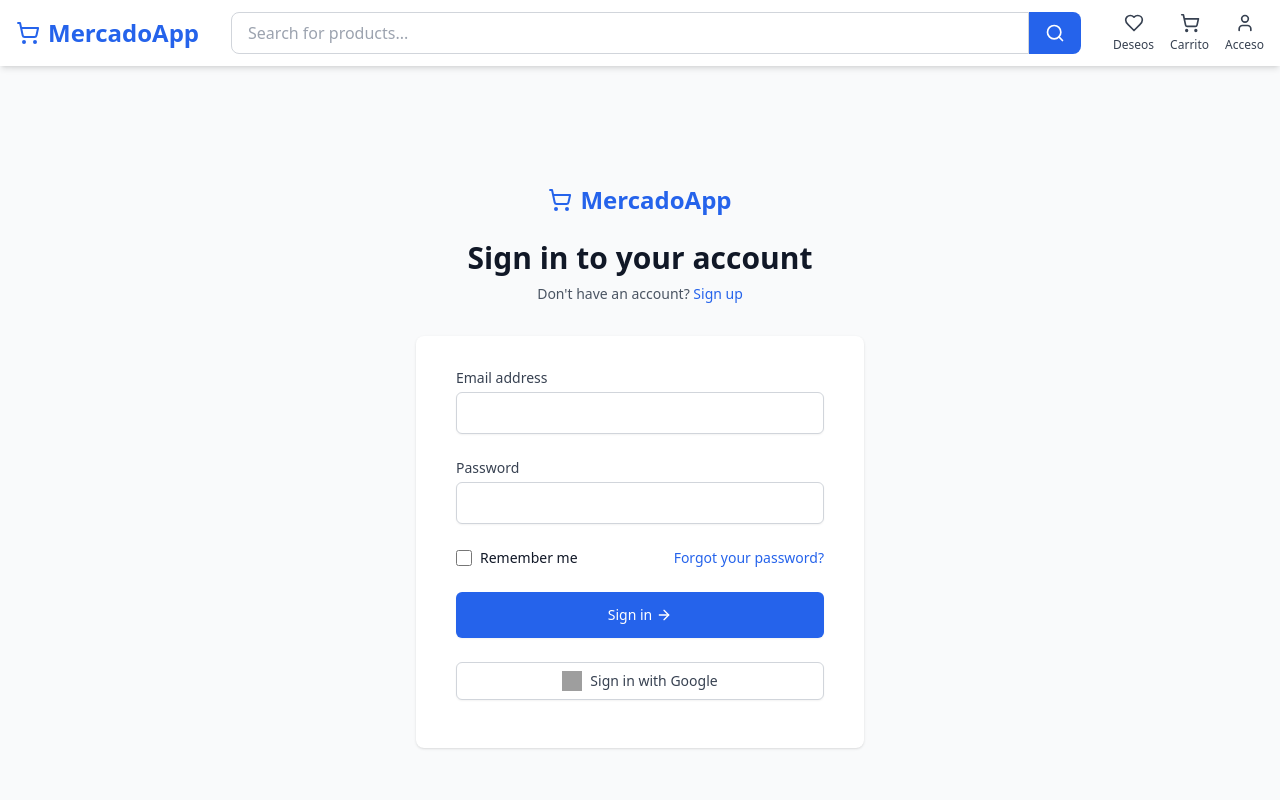
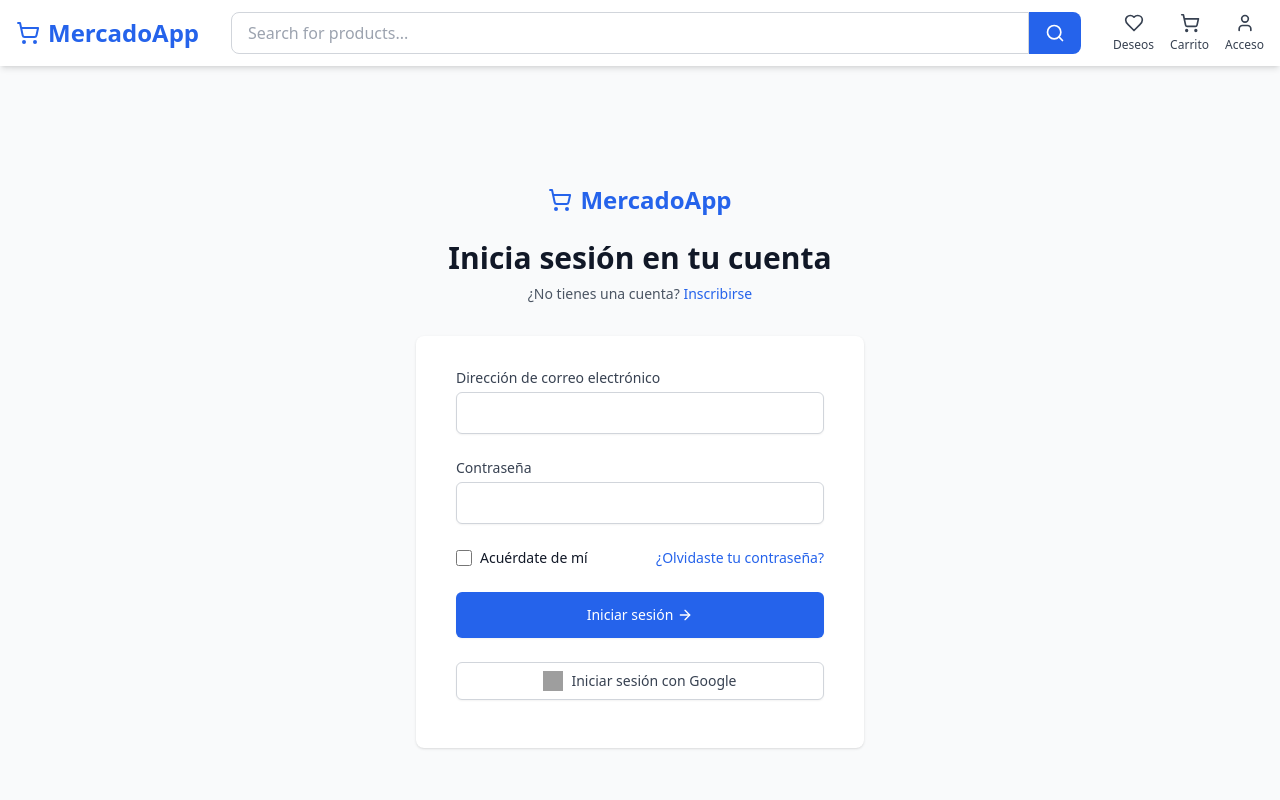
Before and after one commit to stringifystudio/pru_empr, a React (Vite) app: page /login in a window 1280 px wide. Shown: the top 800 px of the page. Built offline with nearby package versions, Linux system fonts and the light colour scheme; grey boxes are pictures that could not be loaded.

Commit message:
Update LoginPage.tsx

```diff
--- a/src/pages/LoginPage.tsx
+++ b/src/pages/LoginPage.tsx
@@ -36,7 +36,7 @@ const LoginPage: React.FC = () => {
       }
     } catch (error: any) {
       console.error('Authentication error:', error);
-      setError(error?.message || 'Invalid login credentials. Please check your email and password.');
+      setError(error?.message || 'Credenciales de inicio de sesión no válidas. Por favor, revise su correo electrónico y contraseña.');
     } finally {
       setIsLoading(false);
     }
@@ -51,10 +51,10 @@ const LoginPage: React.FC = () => {
         </Link>
         <h2 className="mt-6 text-center text-3xl font-extrabold text-gray-900">
           {isResetPassword
-            ? 'Reset your password'
+            ? 'Restablece tu contraseña'
             : isLogin
-              ? 'Sign in to your account'
-              : 'Create a new account'}
+              ? 'Inicia sesión en tu cuenta'
+              : 'Crea una nueva cuenta'}
         </h2>
         <p className="mt-2 text-center text-sm text-gray-600">
           {isResetPassword ? (
@@ -62,11 +62,11 @@ const LoginPage: React.FC = () => {
               onClick={() => setIsResetPassword(false)}
               className="font-medium text-blue-600 hover:text-blue-500"
             >
-              Back to sign in
+              Volver para iniciar sesión
             </button>
           ) : (
             <>
-              {isLogin ? "Don't have an account?" : "Already have an account?"}{' '}
+              {isLogin ? "¿No tienes una cuenta?" : "¿Ya tienes una cuenta?"}{' '}
               <button
                 onClick={() => {
                   setIsLogin(!isLogin);
@@ -74,7 +74,7 @@ const LoginPage: React.FC = () => {
                 }}
                 className="font-medium text-blue-600 hover:text-blue-500"
               >
-                {isLogin ? 'Sign up' : 'Sign in'}
+                {isLogin ? 'Inscribirse' : 'Iniciar sesión'}
               </button>
             </>
           )}
@@ -94,7 +94,7 @@ const LoginPage: React.FC = () => {
             {!isLogin && !isResetPassword && (
               <div>
                 <label htmlFor="fullName" className="block text-sm font-medium text-gray-700">
-                  Full Name
+                  Nombre completo
                 </label>
                 <div className="mt-1">
                   <input
@@ -112,7 +112,7 @@ const LoginPage: React.FC = () => {
 
             <div>
               <label htmlFor="email" className="block text-sm font-medium text-gray-700">
-                Email address
+                Dirección de correo electrónico
               </label>
               <div className="mt-1">
                 <input
@@ -131,7 +131,7 @@ const LoginPage: React.FC = () => {
             {!isResetPassword && (
               <div>
                 <label htmlFor="password" className="block text-sm font-medium text-gray-700">
-                  Password
+                  Contraseña
                 </label>
                 <div className="mt-1">
                   <input
@@ -158,7 +158,7 @@ const LoginPage: React.FC = () => {
                     className="h-4 w-4 text-blue-600 focus:ring-blue-500 border-gray-300 rounded"
                   />
                   <label htmlFor="remember_me" className="ml-2 block text-sm text-gray-900">
-                    Remember me
+                    Acuérdate de mí
                   </label>
                 </div>
 
@@ -171,7 +171,7 @@ const LoginPage: React.FC = () => {
                     }}
                     className="font-medium text-blue-600 hover:text-blue-500"
                   >
-                    Forgot your password?
+                    ¿Olvidaste tu contraseña?
                   </button>
                 </div>
               </div>
@@ -189,18 +189,18 @@ const LoginPage: React.FC = () => {
                       <circle className="opacity-25" cx="12" cy="12" r="10" stroke="currentColor" strokeWidth="4"></circle>
                       <path className="opacity-75" fill="currentColor" d="M4 12a8 8 0 018-8V0C5.373 0 0 5.373 0 12h4zm2 5.291A7.962 7.962 0 014 12H0c0 3.042 1.135 5.824 3 7.938l3-2.647z"></path>
                     </svg>
-                    Processing...
+                    Tratamiento...
                   </span>
                 ) : (
                   <span className="flex items-center">
                     {isResetPassword ? (
                       <>
                         <Mail size={16} className="mr-2" />
-                        Send Reset Instructions
+                        Enviar instrucciones de reinicio
                       </>
                     ) : (
                       <>
-                        {isLogin ? 'Sign in' : 'Create account'}
+                        {isLogin ? 'Iniciar sesión' : 'Crear una cuenta'}
                         <ArrowRight size={16} className="ml-1" />
                       </>
                     )}
@@ -220,7 +220,7 @@ const LoginPage: React.FC = () => {
                     navigate(from, { replace: true });
                   } catch (error: any) {
                     console.error('Google login error:', error);
-                    setError(error?.message || 'Failed to sign in with Google. Please try again.');
+                    setError(error?.message || 'No se pudo iniciar sesión con Google. Inténtalo de nuevo.');
                   } finally {
                     setIsLoading(false);
                   }
@@ -232,7 +232,7 @@ const LoginPage: React.FC = () => {
                   alt="Google"
                   className="w-5 h-5 mr-2"
                 />
-                Sign in with Google
+               Iniciar sesión con Google
               </button>
             </div>
           </form>
```
